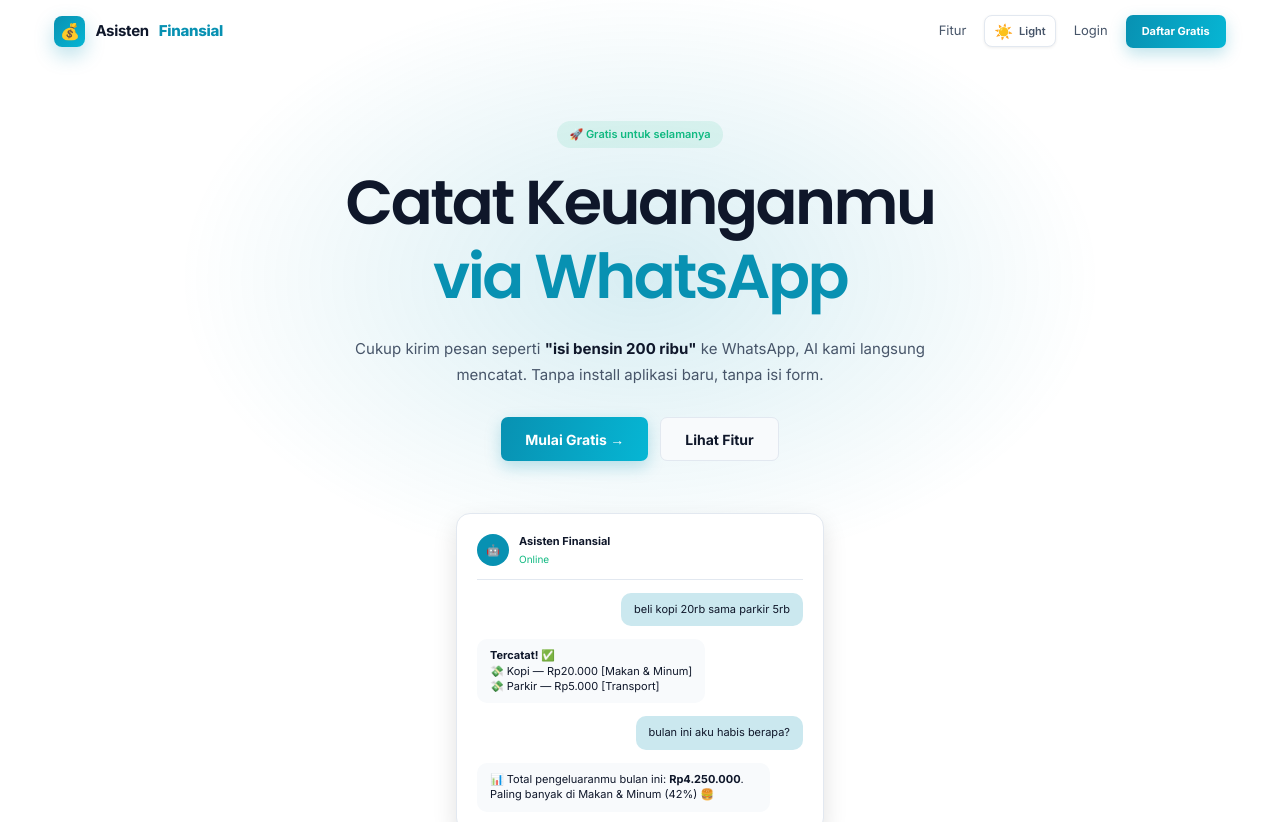
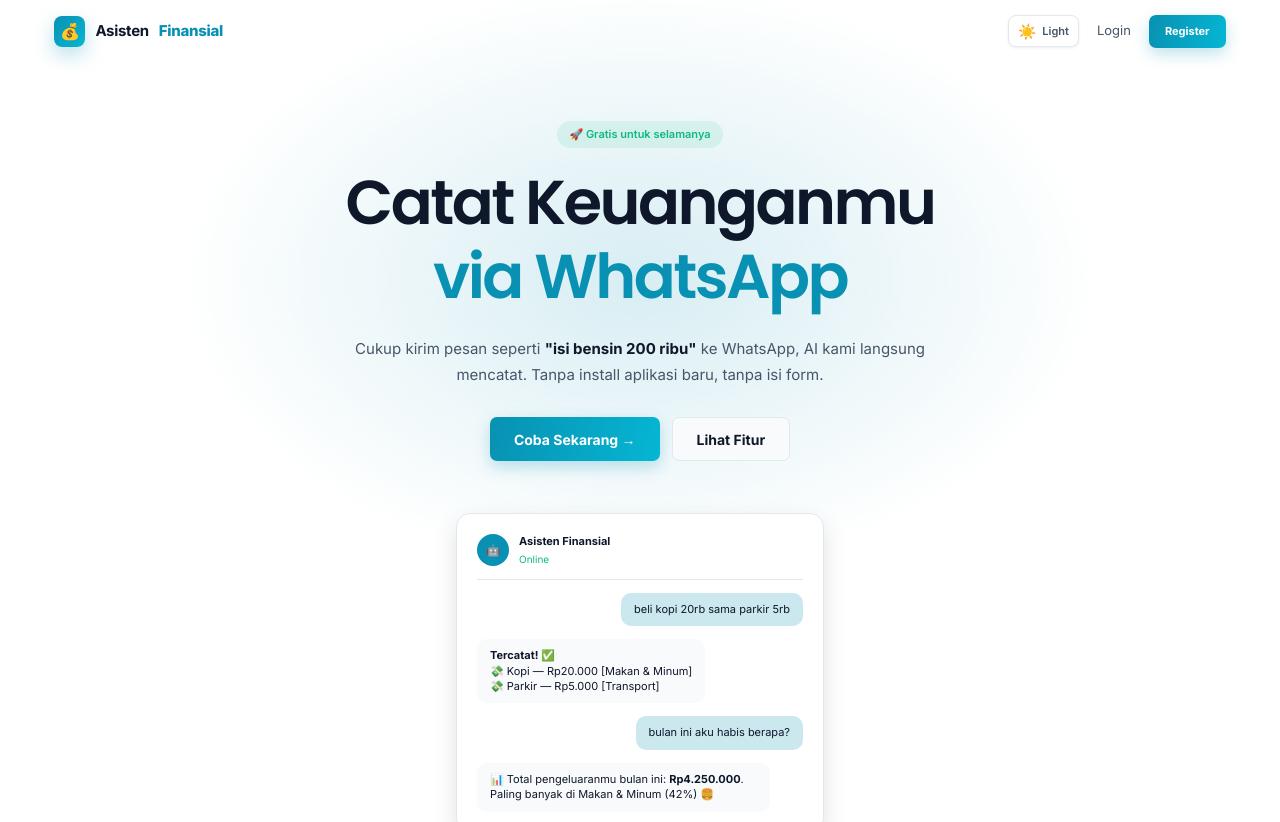
Before and after one commit to N3tmasbro/Asisten-Finansial, a Next.js app in the folder finance-app-web/: page / in a window 1280 px wide. Shown: the top 822 px of the page. Built offline with nearby package versions, Linux system fonts and the light colour scheme; no server answers.

Commit message:
Clean up landing page nav, change button to Register, and update hero button to Coba Sekarang

```diff
--- a/finance-app-web/app/LandingClient.js
+++ b/finance-app-web/app/LandingClient.js
@@ -26,7 +26,6 @@
           Asisten <b>Finansial</b>
         </span>
         <nav>
-          <Link href="#features" className="nav-text" style={{ textDecoration: 'none' }}>Fitur</Link>
           <button className="public-theme-toggle" onClick={toggleTheme}>
             <span>{isDark ? '🌙' : '☀️'}</span>
             <span>{isDark ? 'Dark' : 'Light'}</span>
@@ -36,7 +35,7 @@
           ) : (
             <>
               <Link href="/login" className="nav-text" style={{ textDecoration: 'none' }}>Login</Link>
-              <Link href="/register" className="button button-small" style={{ textDecoration: 'none' }}>Daftar Gratis</Link>
+              <Link href="/register" className="button button-small" style={{ textDecoration: 'none' }}>Register</Link>
             </>
           )}
         </nav>
@@ -60,7 +59,7 @@
             </Link>
           ) : (
             <Link href="/register" className="button" style={{ textDecoration: 'none', padding: '0 24px', minHeight: 44, fontSize: 14 }}>
-              Mulai Gratis →
+              Coba Sekarang →
             </Link>
           )}
           <Link href="#features" className="button button-secondary" style={{ textDecoration: 'none', padding: '0 24px', minHeight: 44, fontSize: 14 }}>
--- a/finance-app-web/app/globals.css
+++ b/finance-app-web/app/globals.css
@@ -388,7 +388,7 @@
 .landing-nav nav { display: flex; align-items: center; gap: 16px; }
 .nav-text { color: var(--text-secondary); background: transparent; font-size: 13px; padding: 9px 2px; }
 .nav-text:hover, .auth-switch button:hover { color: var(--teal); }
-.button { display: inline-flex; align-items: center; justify-content: center; min-height: 37px; padding: 0 18px; border-radius: 7px; background: linear-gradient(105deg, var(--teal), var(--teal-light)); color: var(--color-accent-text); font-size: 12px; font-weight: 700; box-shadow: 0 6px 16px color-mix(in srgb, var(--teal) 26%, transparent); text-decoration: none; transition: transform 0.16s ease, box-shadow 0.16s ease; }
+.button { display: inline-flex; align-items: center; justify-content: center; min-height: 37px; padding: 0 18px; border-radius: 7px; background: linear-gradient(105deg, var(--teal), var(--teal-light)); color: var(--color-accent-text); font-size: 12px; font-weight: 700; box-shadow: 0 6px 16px color-mix(in srgb, var(--teal) 26%, transparent); text-decoration: none; transition: transform 0.16s ease, box-shadow 0.16s ease; white-space: nowrap; }
 .button:hover { transform: translateY(-2px); box-shadow: 0 10px 21px color-mix(in srgb, var(--teal) 38%, transparent); }
 .button-small { min-height: 33px; padding: 0 16px; font-size: 11px; }
 .button-secondary { background: var(--bg-secondary); color: var(--text-primary); border: 1px solid var(--border); box-shadow: none; }
```
